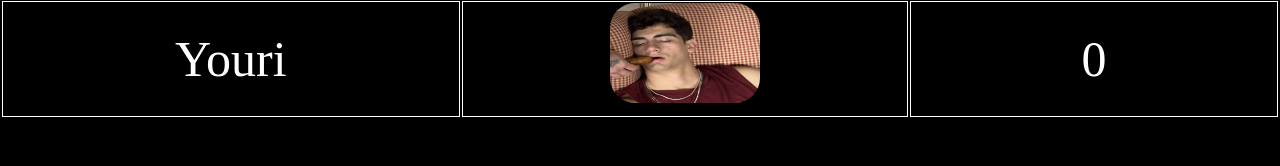
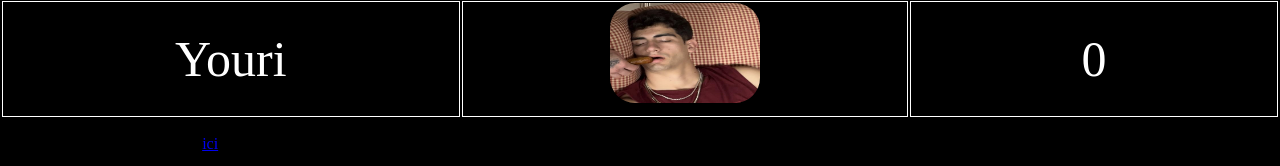
Before and after one commit to Dplayerz/WebAppChalet, a React (Vite) app: page / in a window 1280 px wide. Shown: the part 1900-2066 px from the top of the page. Before the commit the page ends 2019 px from the top, so only its background shows below. Built offline with nearby package versions, Linux system fonts and the light colour scheme.

Commit message:
Update Leader.tsx

```diff
--- a/src/Leader.tsx
+++ b/src/Leader.tsx
@@ -123,7 +123,9 @@ function Leader() {
             );
           })}
         </table>
-
+      <p>
+        Questionnaire de participation: <a href="Questionnaire">ici</a>{" "}
+      </p>
     </div>
   );
 }
```
